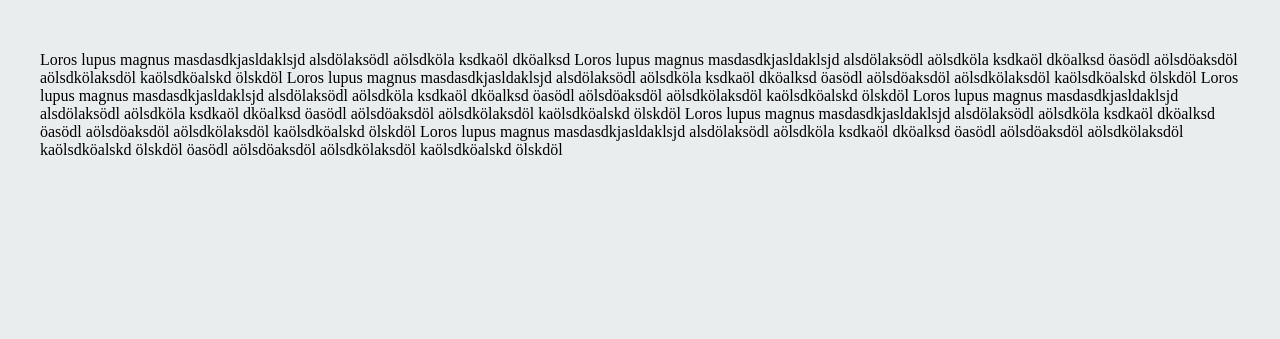
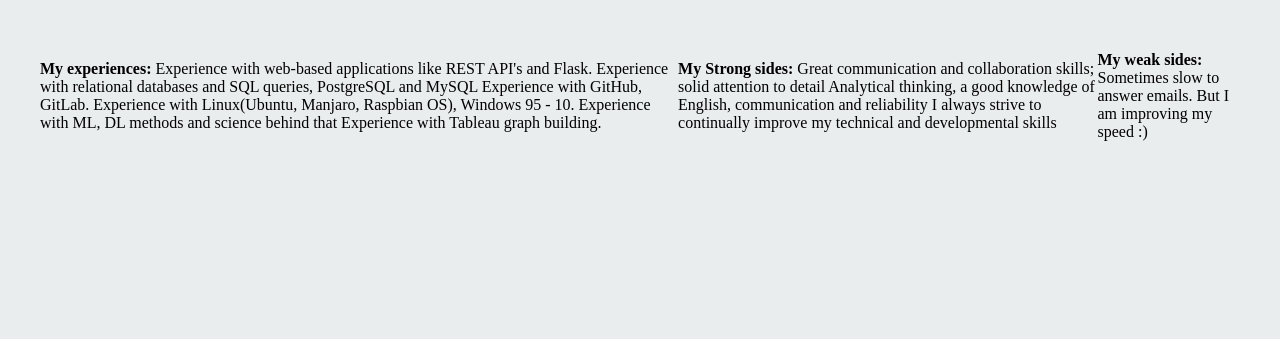
Before and after one commit to DrSuperMario/website, a Flask app: page /about/ in a window 1280 px wide. Shown: the part 461-800 px from the top of the page. Run offline with Flask 2, Linux system fonts and the light colour scheme; some web fonts are replaced.

Commit message:
Updated CSS & HTML

```diff
--- a/static/css/main.css
+++ b/static/css/main.css
@@ -118,6 +118,14 @@ body {
             border-radius: 6px;
   }
 
+  .social-grid {
+    display: grid;
+    grid-template-columns: auto 1000px;
+    grid-gap: 4em;
+    align-items: center;
+  }
+
+
   .portfolio-grid {
     display: grid;
     grid-template-columns: auto auto auto;
--- a/templates/about.html
+++ b/templates/about.html
@@ -7,19 +7,40 @@
             <img src="https://pythonslack.com/pic/5G5fz357OBPQ.jpg" alt="face" width="200" height="300">
         </div>
         <div class="about-grid-module">
-            <h1>Loros lupus magnus masdasdkjasldaklsjd alsdölaksödl aölsdköla ksdkaöl dköalksd öasödl aölsdöaksdöl aölsdkölaksdöl kaölsdköalskd ölskdöl</h1>
+            <h1>Hi! My name is Mario and I am an aspiring Python developer If you are looking for someone to help you with your project or develop something from scratch then I am your man.
+                <a href="mailto:mario@pythonslack.com" title="contact me" style="color: black;">Contact ME</a>
+            </h1>
         </div>
     </div><br><br>
         <div class="about-grid-module">
             <div class="about-grid-module"></div>
-                <p>Loros lupus magnus masdasdkjasldaklsjd alsdölaksödl aölsdköla ksdkaöl dköalksd
-                    Loros lupus magnus masdasdkjasldaklsjd alsdölaksödl aölsdköla ksdkaöl dköalksd öasödl aölsdöaksdöl aölsdkölaksdöl kaölsdköalskd ölskdöl
-                    Loros lupus magnus masdasdkjasldaklsjd alsdölaksödl aölsdköla ksdkaöl dköalksd öasödl aölsdöaksdöl aölsdkölaksdöl kaölsdköalskd ölskdöl
-                    Loros lupus magnus masdasdkjasldaklsjd alsdölaksödl aölsdköla ksdkaöl dköalksd öasödl aölsdöaksdöl aölsdkölaksdöl kaölsdköalskd ölskdöl
-                    Loros lupus magnus masdasdkjasldaklsjd alsdölaksödl aölsdköla ksdkaöl dköalksd öasödl aölsdöaksdöl aölsdkölaksdöl kaölsdköalskd ölskdöl
-                    Loros lupus magnus masdasdkjasldaklsjd alsdölaksödl aölsdköla ksdkaöl dköalksd öasödl aölsdöaksdöl aölsdkölaksdöl kaölsdköalskd ölskdöl
-                    Loros lupus magnus masdasdkjasldaklsjd alsdölaksödl aölsdköla ksdkaöl dköalksd öasödl aölsdöaksdöl aölsdkölaksdöl kaölsdköalskd ölskdöl
-                    öasödl aölsdöaksdöl aölsdkölaksdöl kaölsdköalskd ölskdöl</p>
+                <p>
+                    <b>
+                        My experiences:
+                    </b>
+                    Experience with web-based applications like REST API's and Flask.
+                    Experience with relational databases and SQL queries, PostgreSQL and MySQL
+                    Experience with GitHub, GitLab.
+                    Experience with Linux(Ubuntu, Manjaro, Raspbian OS), Windows 95 - 10.
+                    Experience with ML, DL methods and science behind that
+                    Experience with Tableau graph building.
+                </p>  <br>
+
+                <p>
+                    <b>
+                        My Strong sides:
+                    </b>
+                    Great communication and collaboration skills; solid attention to detail
+                    Analytical thinking, a good knowledge of English, communication and reliability
+                    I always strive to continually improve my technical and developmental skills
+                </p>  <br>
+                <p>
+                    <b>
+                        My weak sides:
+                    </b>
+                    Sometimes slow to answer emails. But I am improving my speed :)
+
+                </p>
         </div>
     </div>
 </div>
```
Also changed, not shown: templates/portfolio.html (+8 -8 lines), templates/social.html (+10 -2 lines).
